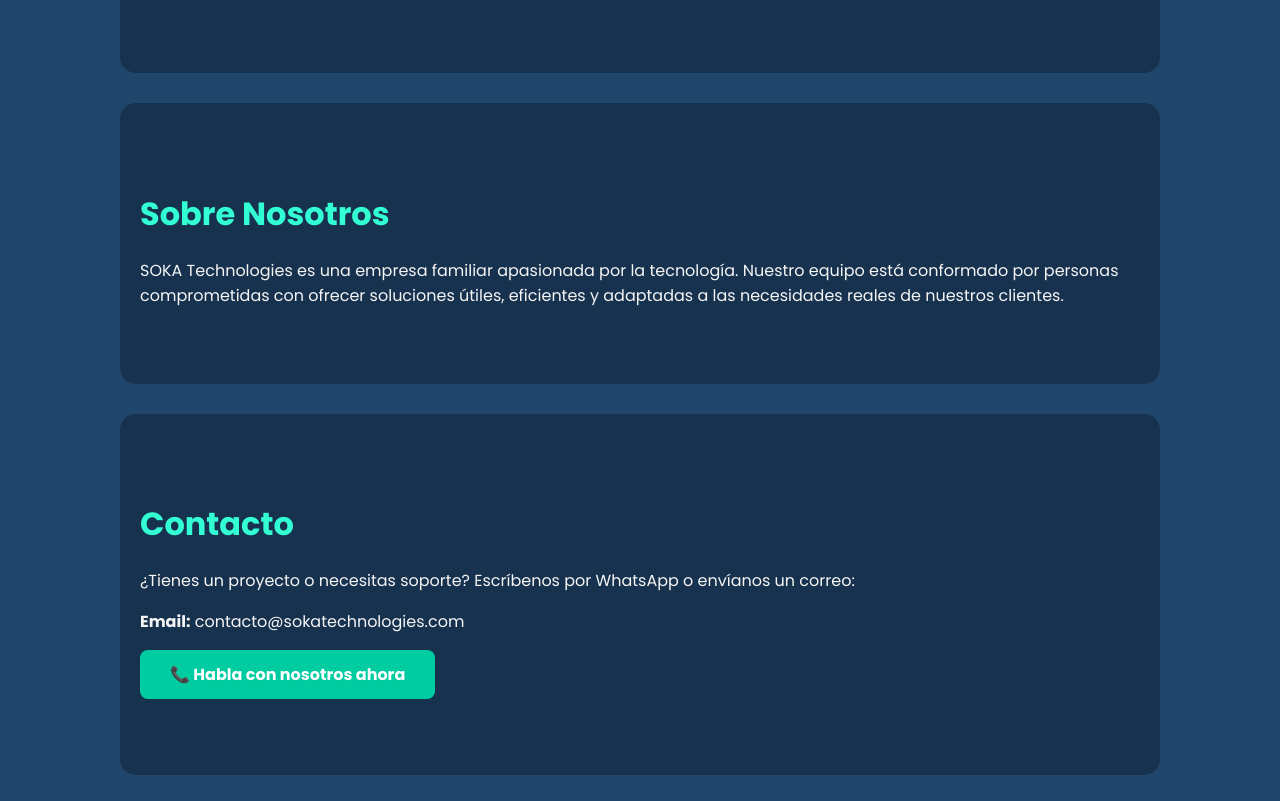
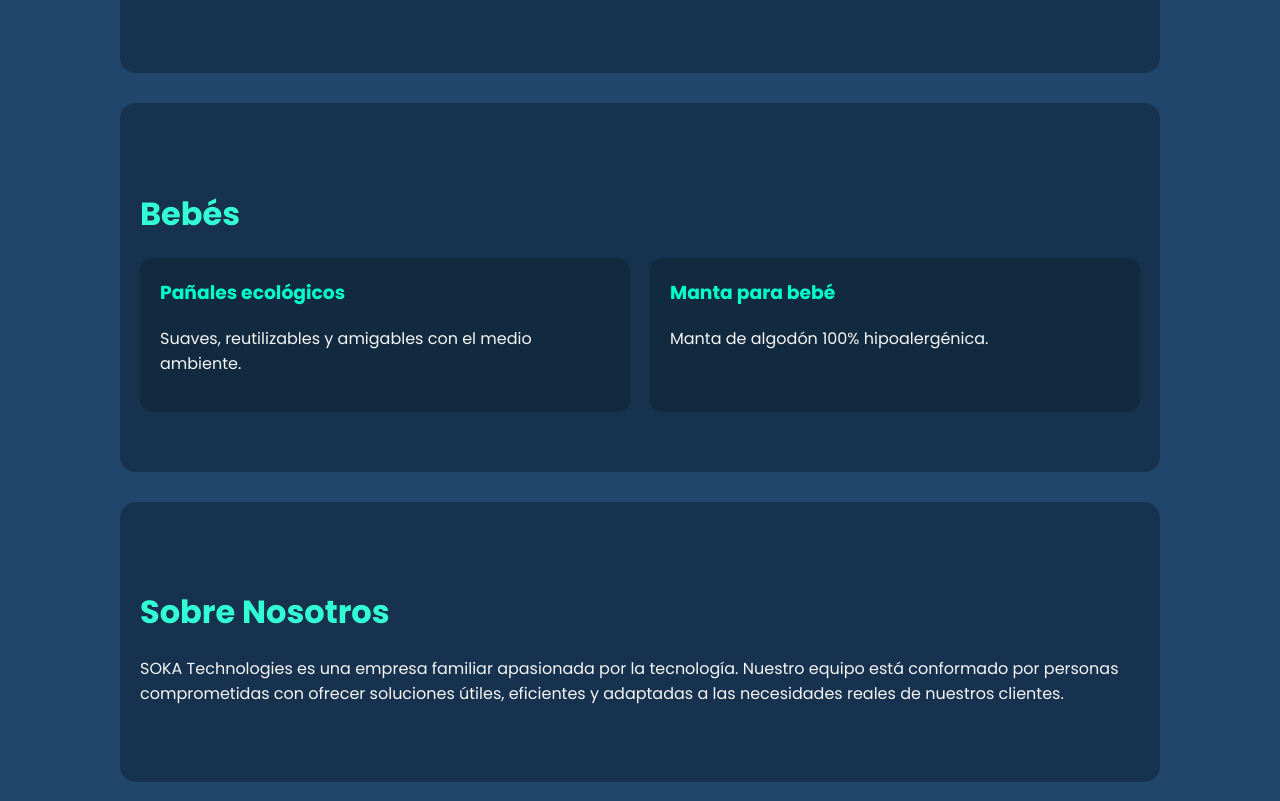
Before and after one commit to kpulido93/SOKA-Technologies, a plain HTML site: page index.html in a window 1280 px wide. Shown: the part 1077-1878 px from the top of the page. Drawn offline with Linux system fonts and the light colour scheme.

Commit message:
feat: agregar sección de productos para bebés

```diff
--- a/index.html
+++ b/index.html
@@ -17,6 +17,7 @@
     <h1>SOKA Technologies</h1>
     <nav>
       <a href="#servicios">Servicios</a>
+      <a href="#bebes">Bebés</a>
       <a href="#nosotros">Sobre Nosotros</a>
       <a href="#contacto">Contacto</a>
     </nav>
@@ -37,6 +38,20 @@
       <li>💡 Desarrollo de Aplicaciones a Medida</li>
       <li>⚙️ Automatización de Procesos Empresariales</li>
     </ul>
+  </section>
+
+  <section id="bebes" class="fade-in">
+    <h2>Bebés</h2>
+    <div class="product-grid">
+      <article class="product-card">
+        <h3>Pañales ecológicos</h3>
+        <p>Suaves, reutilizables y amigables con el medio ambiente.</p>
+      </article>
+      <article class="product-card">
+        <h3>Manta para bebé</h3>
+        <p>Manta de algodón 100% hipoalergénica.</p>
+      </article>
+    </div>
   </section>
 
   <section id="nosotros" class="fade-in">
--- a/styles.css
+++ b/styles.css
@@ -103,6 +103,23 @@ ul li {
   font-size: 1.1em;
 }
 
+.product-grid {
+  display: grid;
+  grid-template-columns: repeat(auto-fit, minmax(220px, 1fr));
+  gap: 20px;
+}
+
+.product-card {
+  background-color: #122a3f;
+  border-radius: 12px;
+  padding: 20px;
+}
+
+.product-card h3 {
+  margin-top: 0;
+  color: var(--secondary);
+}
+
 footer {
   background-color: #122a3f;
   color: var(--secondary);
```
